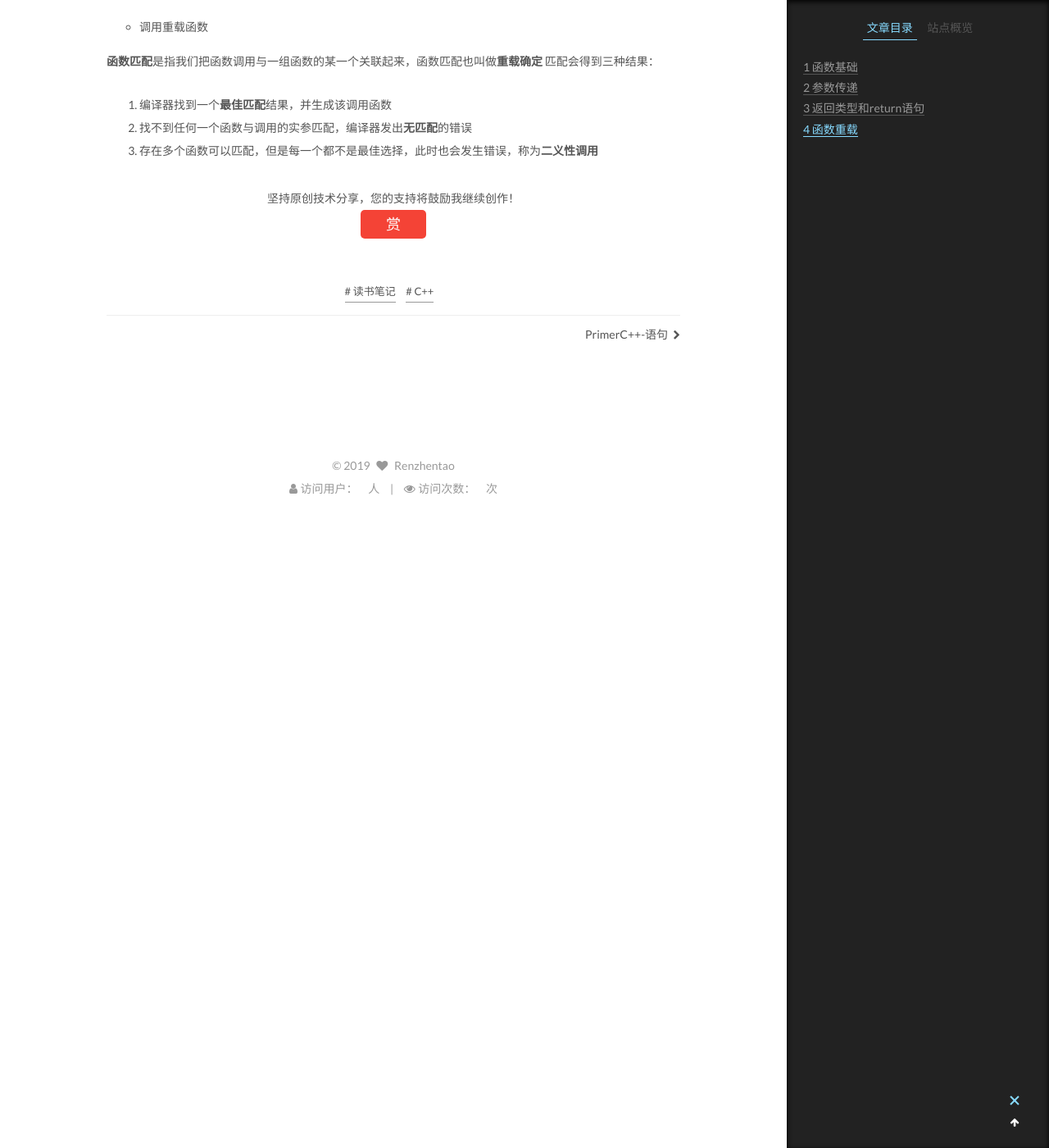
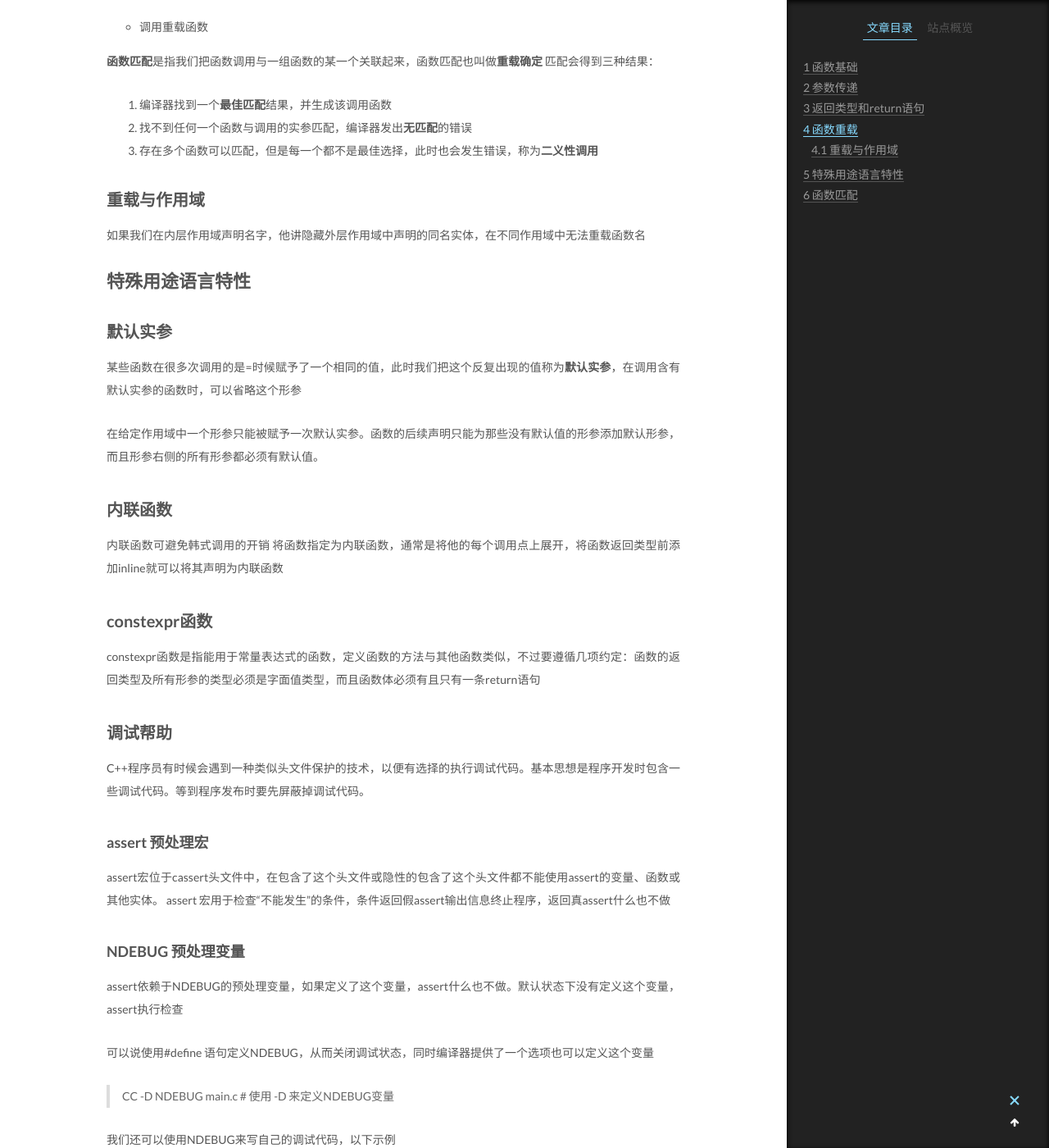
Before and after one commit to marco6688/sirren.github.io, a Jekyll site: the page built from _posts/2019-04-03-primerC++-note-5.md, in a window 1280 px wide and 1400 px high, scrolled down 10649 px. Shown: the whole window at 82% size. Built offline with Jekyll 4.4.1, drawn with Linux system fonts in a browser that asks for light colours; comment, search, counter and statistics services are not loaded; some of the changed text lies outside the part shown.

Commit message:
add note

````diff
--- a/_posts/2019-04-03-primerC++-note-5.md
+++ b/_posts/2019-04-03-primerC++-note-5.md
@@ -422,12 +422,12 @@ decltype(old) *arrPtr(int i){
 
  如果同一个作用域中，函数名字相同但形参列表不同，我们称之为重载函数。
 
- - const形参与重载
+ * const形参与重载
 
  const是修饰符，不能区分顶层const和没有顶层const的区别。所以不影响传入的对象。
  如果const是某种引用或者指针，则通过区分指向常量对象还是非常量对象可以实现函数重载，此时的const是底层的
 
- - const_cast与重载
+ * const_cast与重载
 
  转换const函数为普通返回值
 
@@ -446,7 +446,7 @@ decltype(old) *arrPtr(int i){
 
  ```
 
- - 调用重载函数
+ * 调用重载函数
 
 **函数匹配**是指我们把函数调用与一组函数的某一个关联起来，函数匹配也叫做**重载确定**
 匹配会得到三种结果：
@@ -454,3 +454,67 @@ decltype(old) *arrPtr(int i){
 1. 编译器找到一个**最佳匹配**结果，并生成该调用函数
 2. 找不到任何一个函数与调用的实参匹配，编译器发出**无匹配**的错误
 3. 存在多个函数可以匹配，但是每一个都不是最佳选择，此时也会发生错误，称为**二义性调用**
+
+
+
+
+## 重载与作用域
+
+如果我们在内层作用域声明名字，他讲隐藏外层作用域中声明的同名实体，在不同作用域中无法重载函数名
+
+# 特殊用途语言特性
+
+## 默认实参
+
+某些函数在很多次调用的是=时候赋予了一个相同的值，此时我们把这个反复出现的值称为**默认实参**，在调用含有默认实参的函数时，可以省略这个形参
+
+在给定作用域中一个形参只能被赋予一次默认实参。函数的后续声明只能为那些没有默认值的形参添加默认形参，而且形参右侧的所有形参都必须有默认值。
+
+## 内联函数
+
+内联函数可避免韩式调用的开销
+将函数指定为内联函数，通常是将他的每个调用点上展开，将函数返回类型前添加inline就可以将其声明为内联函数
+
+## constexpr函数
+
+
+constexpr函数是指能用于常量表达式的函数，定义函数的方法与其他函数类似，不过要遵循几项约定：函数的返回类型及所有形参的类型必须是字面值类型，而且函数体必须有且只有一条return语句
+
+## 调试帮助
+
+C++程序员有时候会遇到一种类似头文件保护的技术，以便有选择的执行调试代码。基本思想是程序开发时包含一些调试代码。等到程序发布时要先屏蔽掉调试代码。
+
+### assert 预处理宏
+
+assert宏位于cassert头文件中，在包含了这个头文件或隐性的包含了这个头文件都不能使用assert的变量、函数或其他实体。
+assert 宏用于检查“不能发生”的条件，条件返回假assert输出信息终止程序，返回真assert什么也不做
+
+### NDEBUG 预处理变量
+
+assert依赖于NDEBUG的预处理变量，如果定义了这个变量，assert什么也不做。默认状态下没有定义这个变量，assert执行检查
+
+可以说使用#define 语句定义NDEBUG，从而关闭调试状态，同时编译器提供了一个选项也可以定义这个变量
+> CC -D NDEBUG main.c # 使用 -D 来定义NDEBUG变量
+
+我们还可以使用NDEBUG来写自己的调试代码，以下示例
+
+```
+
+void print(){
+
+//如果未定义NDEBUG将执行#ifdef 和 #endif之间的代码
+#ifdef NDEBUG
+	//__func__是静态局部变量，用于存放函数名称
+	//__FILE__存放文件名的字面值
+	//__LINE__当前行号的字面值
+	//__TIME__编译时间的字面值
+	//__TATE__编译日期的字面值
+	cerr<< __func__<<": is function name"<<endl;
+
+#endif
+
+}
+
+```
+
+# 函数匹配
````
